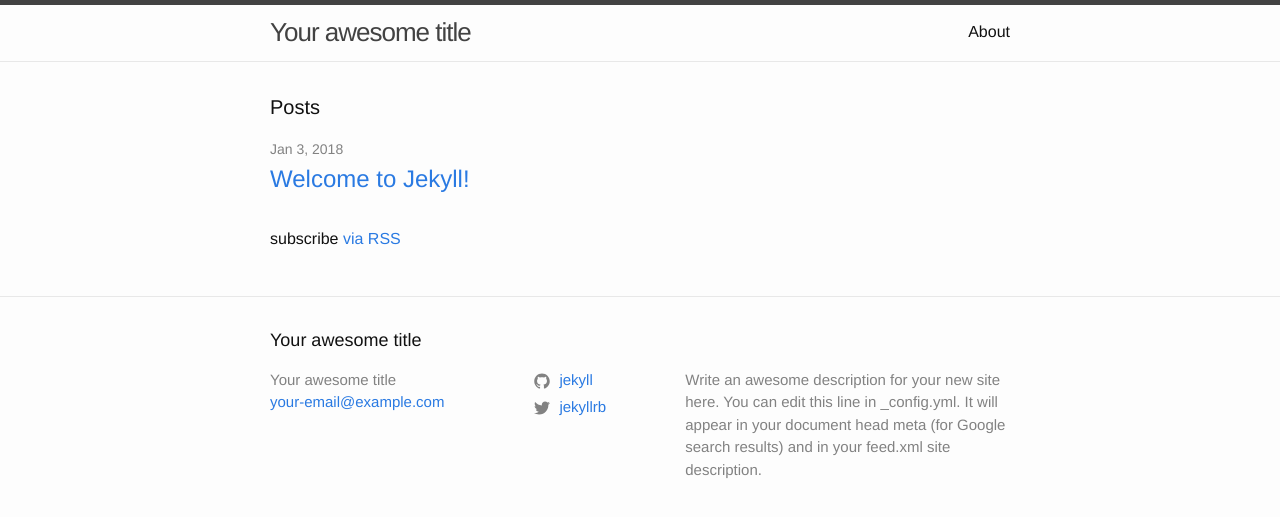
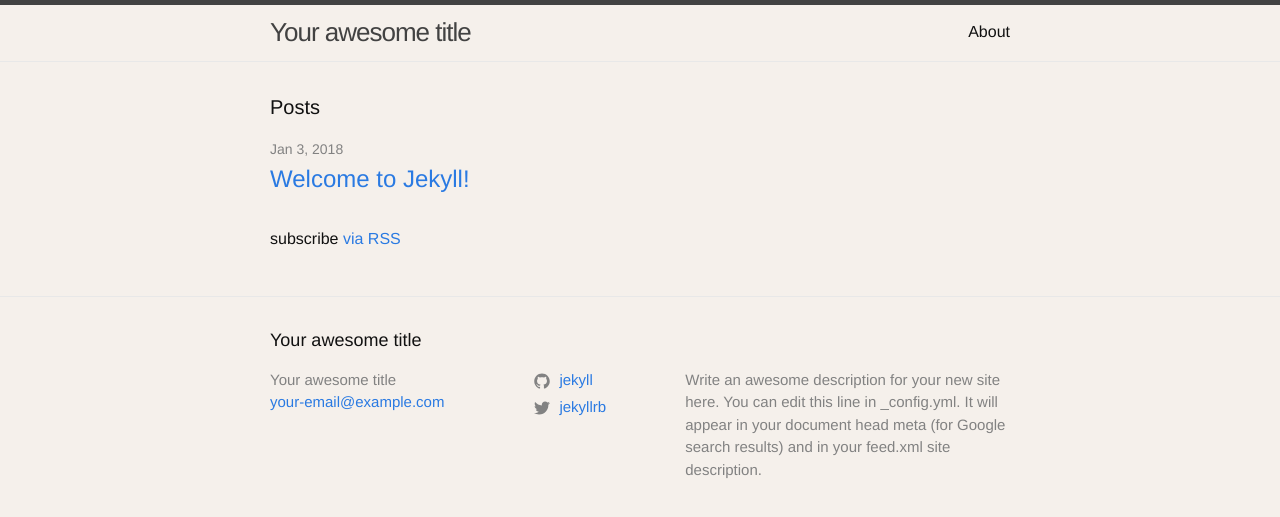
Before and after one commit to contrepoint/contrepoint.github.io, a Jekyll site: the page built from index.md, in a window 1280 px wide. Shown: the top 517 px of the page. Built offline with Jekyll 4.4.1, drawn with Linux system fonts in a browser that asks for light colours.

Commit message:
change background color

```diff
--- a/_sass/minima.scss
+++ b/_sass/minima.scss
@@ -24,7 +24,7 @@ $base-line-height: 1.5 !default;
 $spacing-unit:     30px !default;
 
 $text-color:       #111 !default;
-$background-color: #fdfdfd !default;
+$background-color: #f5f0eb !default;
 $brand-color:      #2a7ae2 !default;
 
 $grey-color:       #828282 !default;
```
